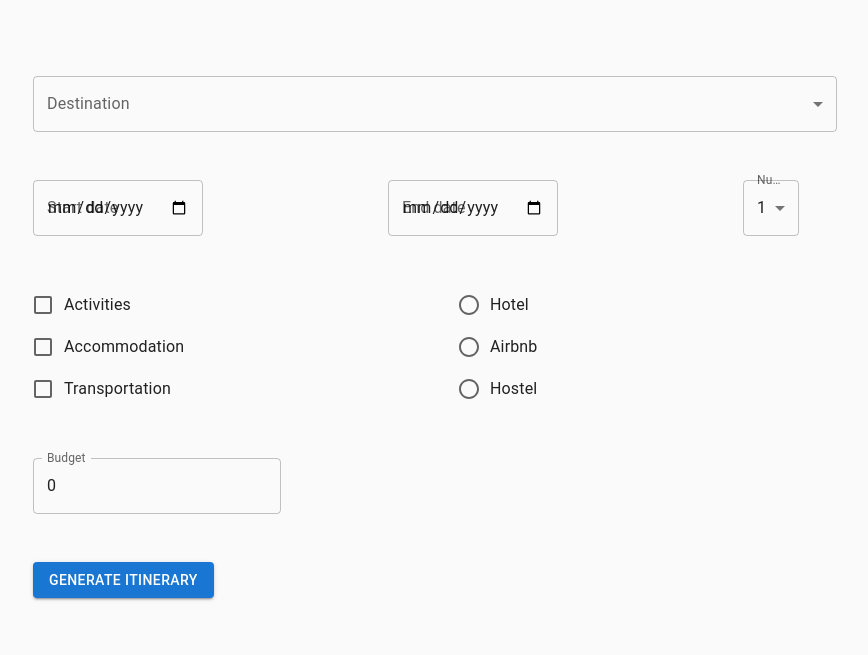
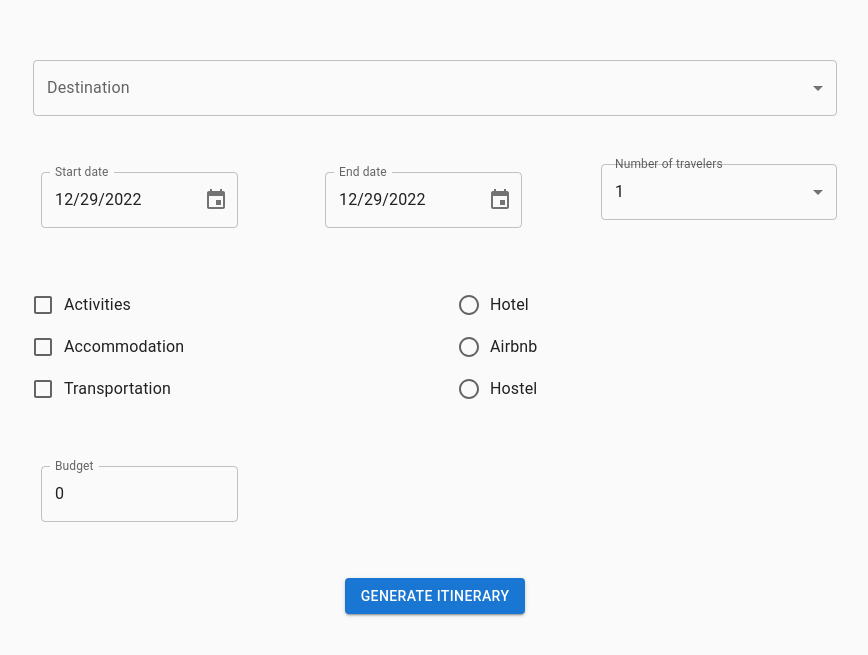
Before and after one commit to mateib47/travel-genius, a React (Create React App) app: page / in a window 1280 px wide. Shown: the part 863-1518 px from the top of the page, without its empty margins (205-1073 px from the left). Built offline with nearby package versions, Linux system fonts and the light colour scheme.

Commit message:
change date picker and adjust grid

```diff
--- a/package.json
+++ b/package.json
@@ -7,9 +7,12 @@
     "@emotion/styled": "^11.10.5",
     "@mui/icons-material": "^5.11.0",
     "@mui/material": "^5.11.2",
+    "@mui/x-date-pickers": "^5.0.12",
     "@testing-library/jest-dom": "^5.16.5",
     "@testing-library/react": "^13.4.0",
     "@testing-library/user-event": "^13.5.0",
+    "moment": "^2.29.4",
+    "moment-jalaali": "^0.9.6",
     "react": "^18.2.0",
     "react-dom": "^18.2.0",
     "react-scripts": "5.0.1",
--- a/src/components/Pages/Home/TravelForm.jsx
+++ b/src/components/Pages/Home/TravelForm.jsx
@@ -1,5 +1,5 @@
 import React from "react";
-import { CenteredContainer } from "../../../utils";
+import { CenteredContainer, CenteredGrid } from "../../../utils";
 import { useState } from "react";
 import {
   FormControl,
@@ -14,14 +14,18 @@ import {
   Box,
 } from "@mui/material";
 import { Grid } from "@mui/material";
+import { DateTimePicker } from "@mui/x-date-pickers/DateTimePicker";
+import { DesktopDatePicker } from "@mui/x-date-pickers/DesktopDatePicker";
+import { AdapterMoment } from "@mui/x-date-pickers/AdapterMoment";
+import { LocalizationProvider } from "@mui/x-date-pickers/LocalizationProvider";
 
 const preferencesList = ["Activities", "Accommodation", "Transportation"];
 const accommodationsList = ["Hotel", "Airbnb", "Hostel"];
 
 const TravelForm = () => {
   const [destination, setDestination] = useState("");
-  const [startDate, setStartDate] = useState("");
-  const [endDate, setEndDate] = useState("");
+  const [startDate, setStartDate] = useState();
+  const [endDate, setEndDate] = useState();
   const [numTravelers, setNumTravelers] = useState(1);
   const [preferences, setPreferences] = useState({});
   const [budget, setBudget] = useState(0);
@@ -32,8 +36,18 @@ const TravelForm = () => {
   };
 
   return (
+    <LocalizationProvider dateAdapter={AdapterMoment}>
       <CenteredContainer>
-      <form onSubmit={handleSubmit}>
+        <Box
+          component="form"
+          sx={{
+            "& .MuiTextField-root": { m: 1, width: "25ch" },
+          }}
+          noValidate
+          autoComplete="off"
+          onSubmit={handleSubmit}
+        >
+          <div>
             <Grid container spacing={6}>
               <Grid item xs={12}>
                 <FormControl sx={{ display: "flex" }}>
@@ -56,24 +70,26 @@ const TravelForm = () => {
                 </FormControl>
               </Grid>
 
-          <Grid item xs={5}>
-            <TextField
+              <Grid item xs={4}>
+                <DesktopDatePicker
                   label="Start date"
-              type="date"
+                  inputFormat="MM/DD/YYYY"
                   value={startDate}
                   onChange={(event) => setStartDate(event.target.value)}
+                  renderInput={(params) => <TextField {...params} />}
                 />
               </Grid>
-          <Grid item xs={5}>
-            <TextField
+              <Grid item xs={4}>
+                <DesktopDatePicker
                   label="End date"
-              type="date"
+                  inputFormat="MM/DD/YYYY"
                   value={endDate}
                   onChange={(event) => setEndDate(event.target.value)}
+                  renderInput={(params) => <TextField {...params} />}
                 />
               </Grid>
-          <Grid item xs={2}>
-            <FormControl>
+              <Grid item xs={4}>
+                <FormControl sx={{ width: "100%" }}>
                   <InputLabel htmlFor="num-travelers">
                     Number of travelers
                   </InputLabel>
@@ -139,7 +155,7 @@ const TravelForm = () => {
                   </RadioGroup>
                 </FormControl>
               </Grid>
-          <Grid item xs={12}>
+              <Grid item xs={6}>
                 <TextField
                   label="Budget"
                   type="number"
@@ -147,14 +163,16 @@ const TravelForm = () => {
                   onChange={(event) => setBudget(event.target.value)}
                 />
               </Grid>
-          <Grid item xs={12}>
+              <CenteredGrid item xs={12}>
                 <Button type="submit" variant="contained" color="primary">
                   Generate itinerary
                 </Button>
+              </CenteredGrid>
             </Grid>
-        </Grid>
-      </form>
+          </div>
+        </Box>
       </CenteredContainer>
+    </LocalizationProvider>
   );
 };
 
--- a/src/utils.js
+++ b/src/utils.js
@@ -1,5 +1,6 @@
 import { Container } from "@mui/material";
 import styled from "@emotion/styled";
+import {Grid} from "@mui/material";
 
 export const CenteredContainer = styled(Container)(({ theme }) => ({
     display: "flex",
@@ -8,3 +9,10 @@ export const CenteredContainer = styled(Container)(({ theme }) => ({
     alignItems:"center",
     minHeight:"100vh"
   }));
+
+  export const CenteredGrid = styled(Grid)(({ theme }) => ({
+    display: "flex",
+    flexDirection:"column",
+    justifyContent:"center",
+    alignItems:"center",
+  }));
```
Also changed, not shown: 1 other file (tests, documents, lock files or other folders). Lines whose indentation alone changed are shown as unchanged.
